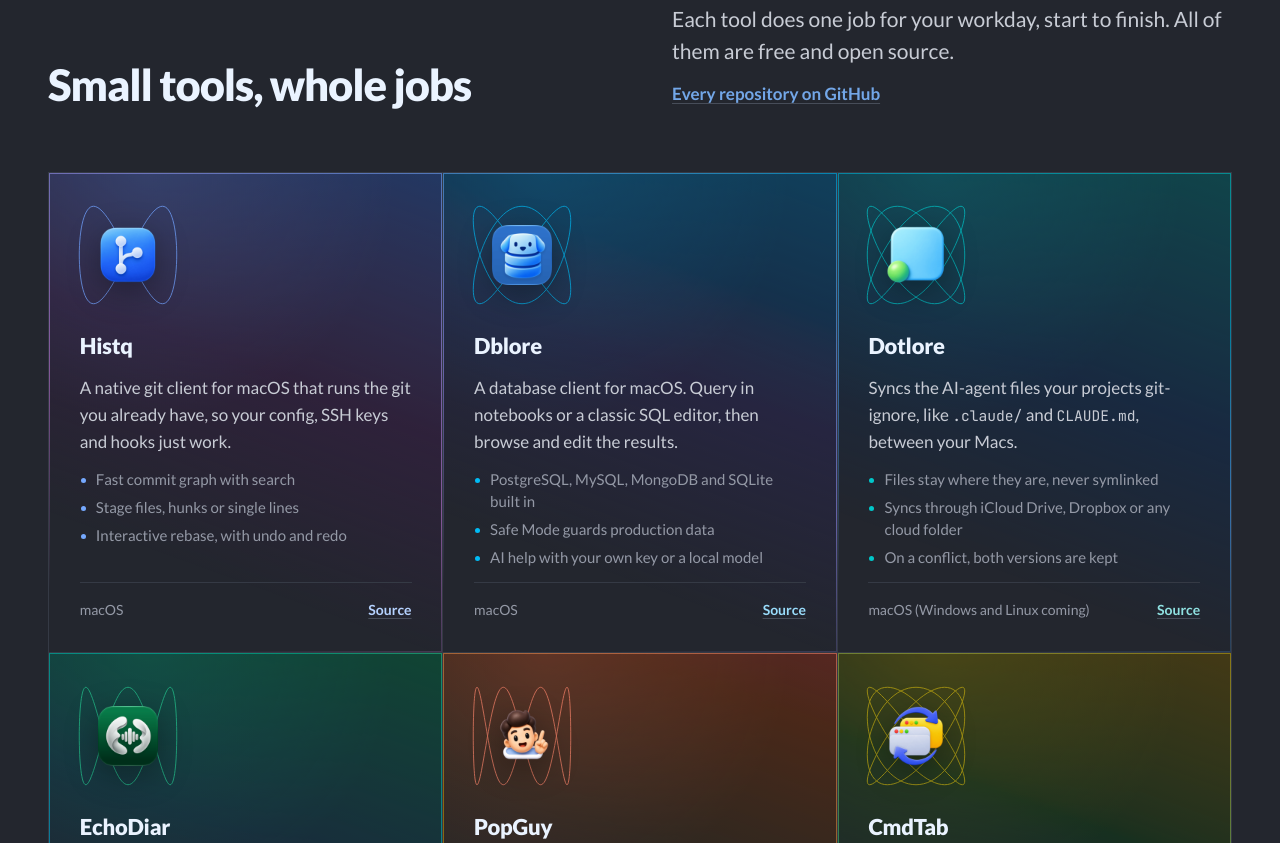
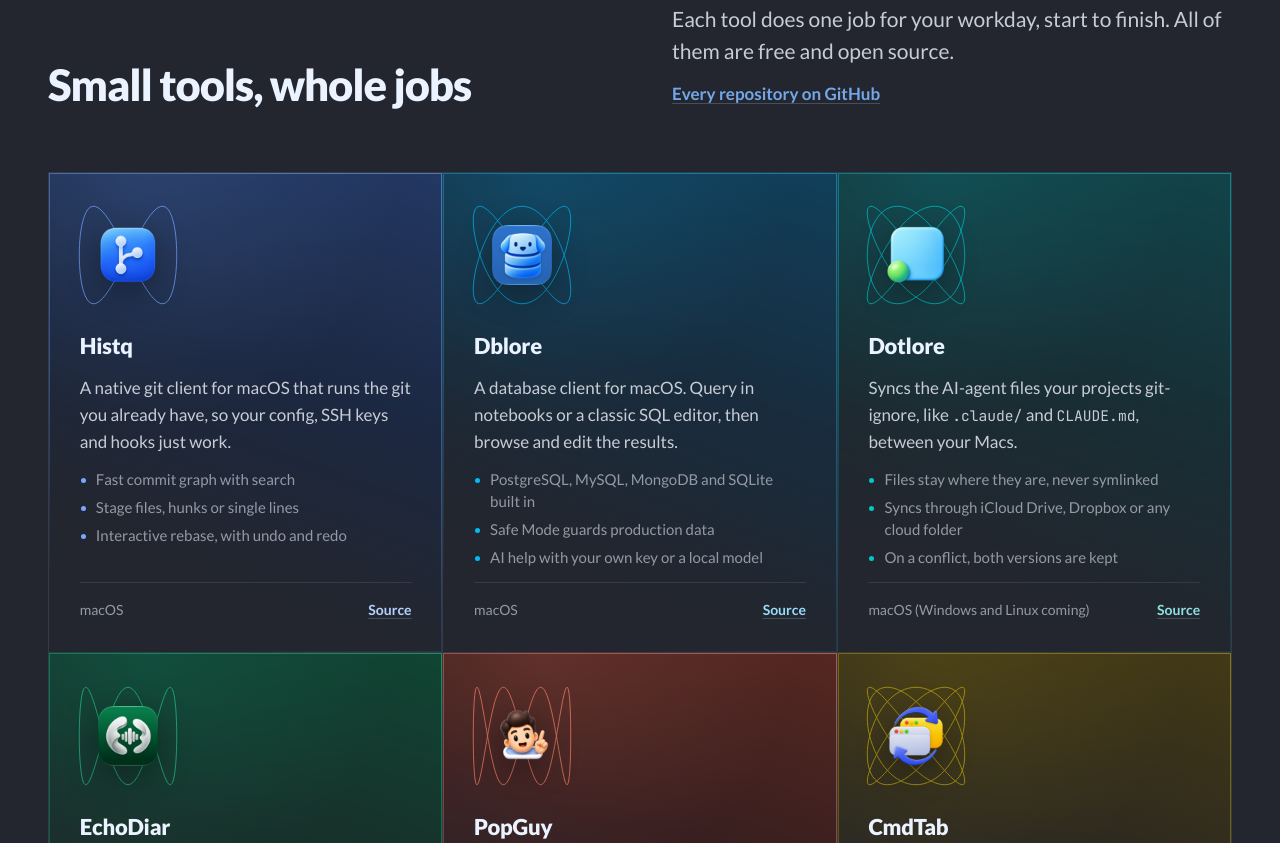
Before and after one commit to Coprimal/coprimal.dev, a plain HTML site: page index.html in a window 1280 px wide. Shown: the part 920-1763 px from the top of the page. Drawn offline with Linux system fonts and the light colour scheme.

Commit message:
style(tools): use shades of each card's own hue instead of a second hue

```diff
--- a/styles.css
+++ b/styles.css
@@ -164,13 +164,13 @@ button, input, select, textarea { font: inherit; color: inherit; }
 @media (min-width: 640px) { .toolgrid { grid-template-columns: repeat(2, minmax(0, 1fr)); } }
 @media (min-width: 1024px) { .toolgrid { grid-template-columns: repeat(3, minmax(0, 1fr)); } }
 /* Each tool has its own hue, --h in OKLCH degrees, set on the card. At rest the card carries a
-   wash of it; on hover (or keyboard focus) a gradient from that hue to its neighbour lights up,
+   wash of it; on hover (or keyboard focus) a gradient from that hue to a deeper shade of it lights up,
    turns (--ang), lines the card's edge and follows the pointer (--mx, --my, from main.js). */
 @property --ang { syntax: "<angle>"; inherits: false; initial-value: 140deg; }
 .tool {
   --h: 250;
   --c1: oklch(74% 0.15 var(--h));
-  --c2: oklch(72% 0.16 calc(var(--h) + 55));
+  --c2: oklch(56% 0.13 var(--h));
   --tint: oklch(86% 0.08 var(--h));
   --mx: 25%;
   --my: 0%;
@@ -184,7 +184,7 @@ button, input, select, textarea { font: inherit; color: inherit; }
   z-index: -1;
   background:
     radial-gradient(380px circle at var(--mx) var(--my), oklch(72% 0.16 var(--h) / 0.2), transparent 65%),
-    linear-gradient(var(--ang), oklch(42% 0.13 var(--h) / 0.7) 0%, oklch(32% 0.12 calc(var(--h) + 55) / 0.4) 42%, transparent 78%);
+    linear-gradient(var(--ang), oklch(42% 0.13 var(--h) / 0.7) 0%, oklch(32% 0.12 var(--h) / 0.4) 42%, transparent 78%);
 }
 /* a 1px gradient edge: the gradient shows only in the padding ring */
 .tool::after {
```
